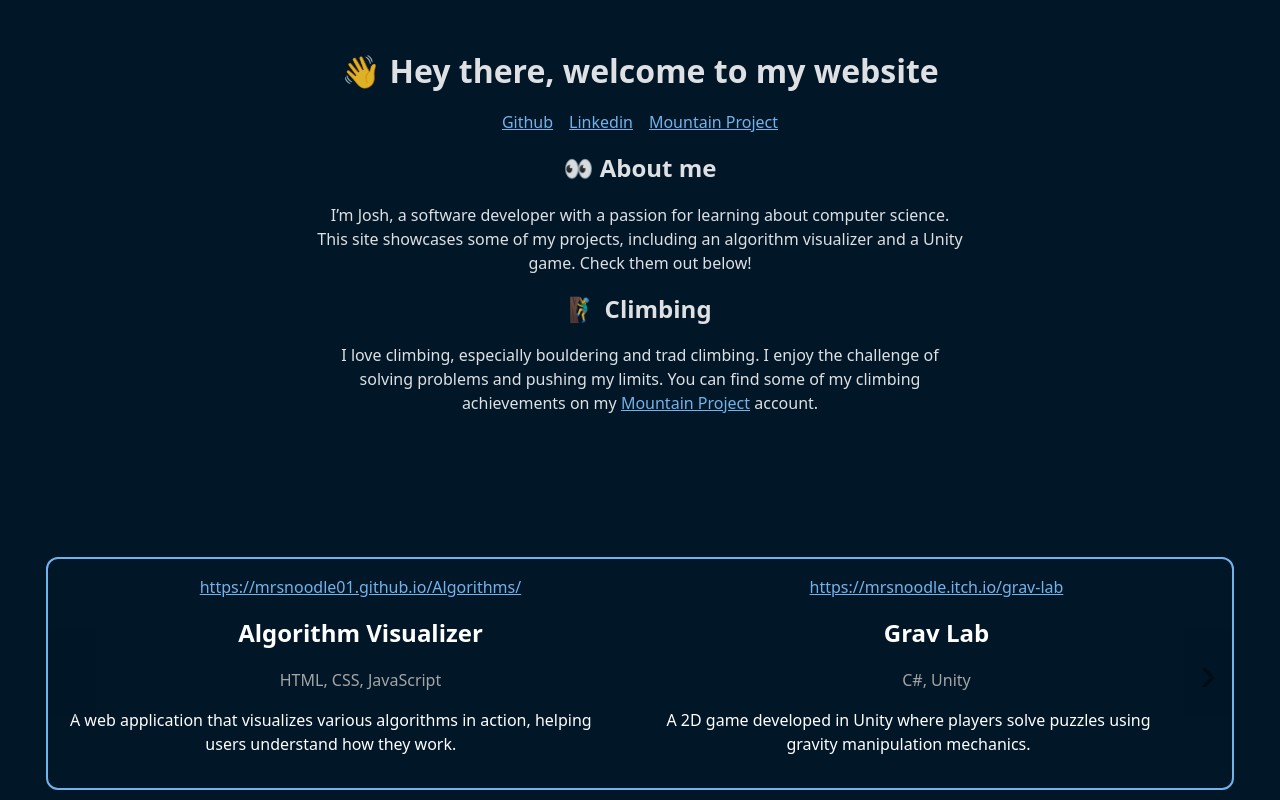
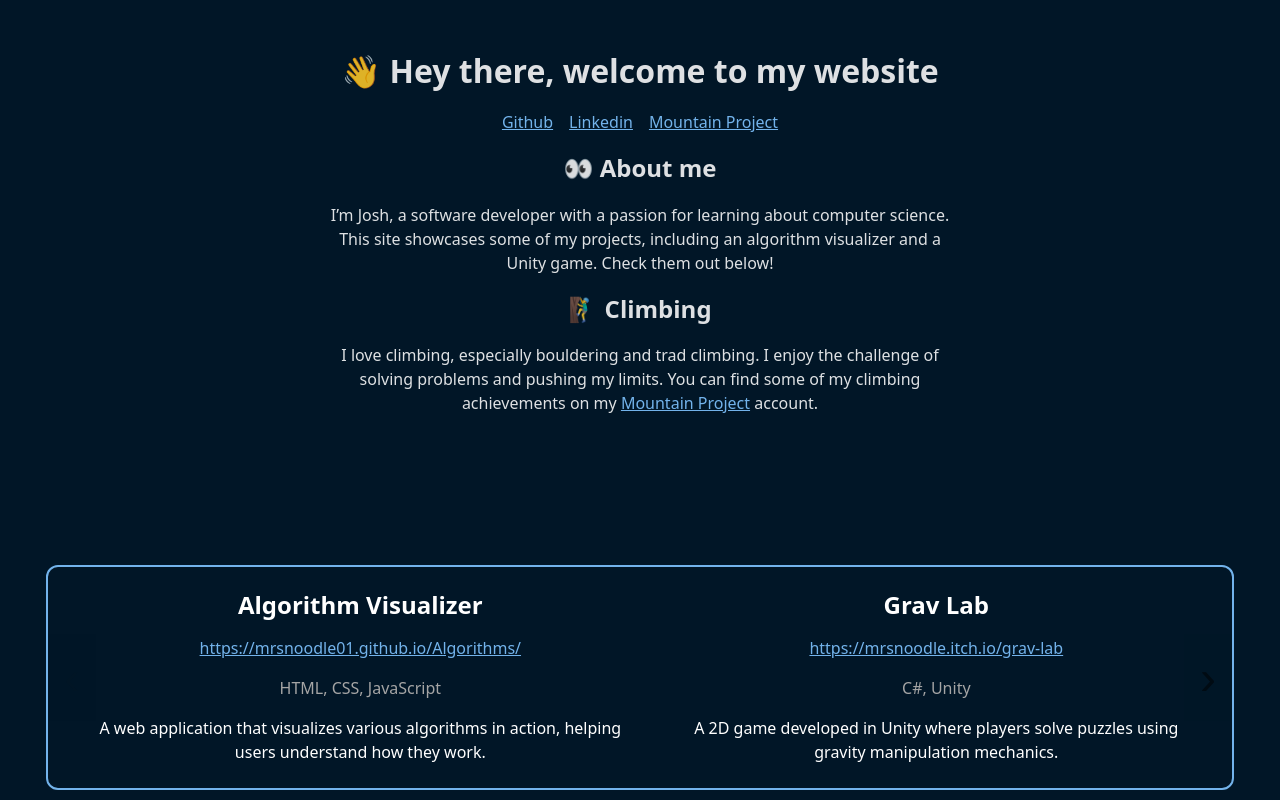
Before and after one commit to MrSnoodle01/MrSnoodle01.github.io, a React (Vite) app: page / in a window 1280 px wide. Built offline with nearby package versions, Linux system fonts and the light colour scheme.

Commit message:
fixed some scaling issues

```diff
--- a/package.json
+++ b/package.json
@@ -28,6 +28,6 @@
     "globals": "^16.3.0",
     "typescript": "~5.8.3",
     "typescript-eslint": "^8.39.0",
-    "vite": "^7.1.0"
+    "vite": "^7.1.3"
   }
 }
--- a/src/App.css
+++ b/src/App.css
@@ -1,11 +1,24 @@
 #root {
-  max-width: 1280px;
+  max-width: 100%;
   margin: 0 auto;
   padding: 2rem;
 }
 
 body {
   background-color: #011627;
+}
+
+.project-card {
+  display: flex;
+  flex-direction: column;
+  align-items: center;
+  justify-content: space-between;
+}
+
+.project-card h2,
+.project-card a,
+.project-card p {
+  margin: 1vh;
 }
 
 .projects-carousel {
--- a/src/App.tsx
+++ b/src/App.tsx
@@ -12,12 +12,12 @@ function App() {
         <a href="https://www.mountainproject.com/user/201304798/josh-richardson">Mountain Project</a>
       </p>
       <h2>👀 About me</h2>
-      <p style={{ maxWidth: "650px" }}>
+      <p style={{ maxWidth: "50vw" }}>
         I’m Josh, a software developer with a passion for learning about computer science.
         This site showcases some of my projects, including an algorithm visualizer and a Unity game. Check them out below!
       </p>
       <h2>🧗‍♂️ Climbing</h2>
-      <p style={{ maxWidth: "650px" }}>
+      <p style={{ maxWidth: "50vw" }}>
         I love climbing, especially bouldering and trad climbing. I enjoy the challenge of solving problems and pushing my limits.
         You can find some of my climbing achievements on my <a href="https://www.mountainproject.com/user/201304798/josh-richardson">Mountain Project</a> account.
       </p>
--- a/src/Project.tsx
+++ b/src/Project.tsx
@@ -9,12 +9,12 @@ interface Project {
 
 export default function Project(project: Project) {
     return (
-        <div key={project.id}>
+        <div key={project.id} className="project-card">
+            <h2>{project.title}</h2>
             <a href={project.link}>{project.link}</a>
-            <h2>{project.title}</h2>
             <p style={{ color: "#a5a5a5ff" }}>
                 {project.technologies.map((tech, index) => (
-                    <span key={index} className="technology">
+                    <span key={index}>
                         {tech}{index < project.technologies.length - 1 ? ', ' : ''}
                     </span>
                 ))}
--- a/src/index.css
+++ b/src/index.css
@@ -32,13 +32,13 @@ body {
 }
 
 h1 {
-  font-size: 2em;
+  font-size: 4vh;
   line-height: 1.1;
   text-align: center;
 }
 
 h2 {
-  font-size: 1.5em;
+  font-size: 3vh;
   line-height: 1.2;
   text-align: center;
 }
```
Also changed, not shown: src/assets/waving-hand.svg (deleted), 1 other file (tests, documents, lock files or other folders).
